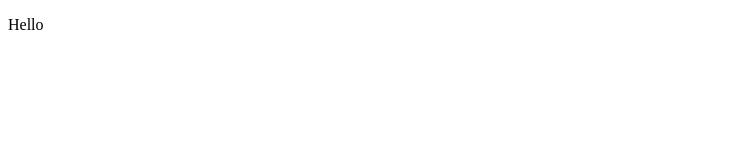
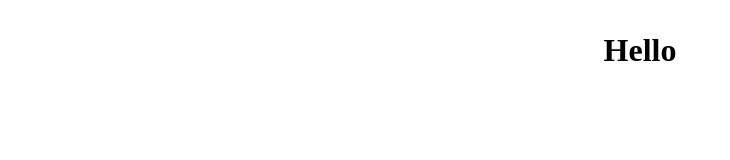
Before and after one commit to sushmitha-sushii/demo, a plain HTML site: page index.html in a window 1280 px wide. Shown: the whole page, without its empty margins (0-730 px from the left). Drawn offline with Linux system fonts and the light colour scheme.

Commit message:
Update index.html

```diff
--- a/index.html
+++ b/index.html
@@ -6,6 +6,6 @@
     <title>Document</title>
 </head>
 <body>
-    <p>Hello</p>
+   <center><h1><p>Hello</p></h1></center>
 </body>
 </html>
```
